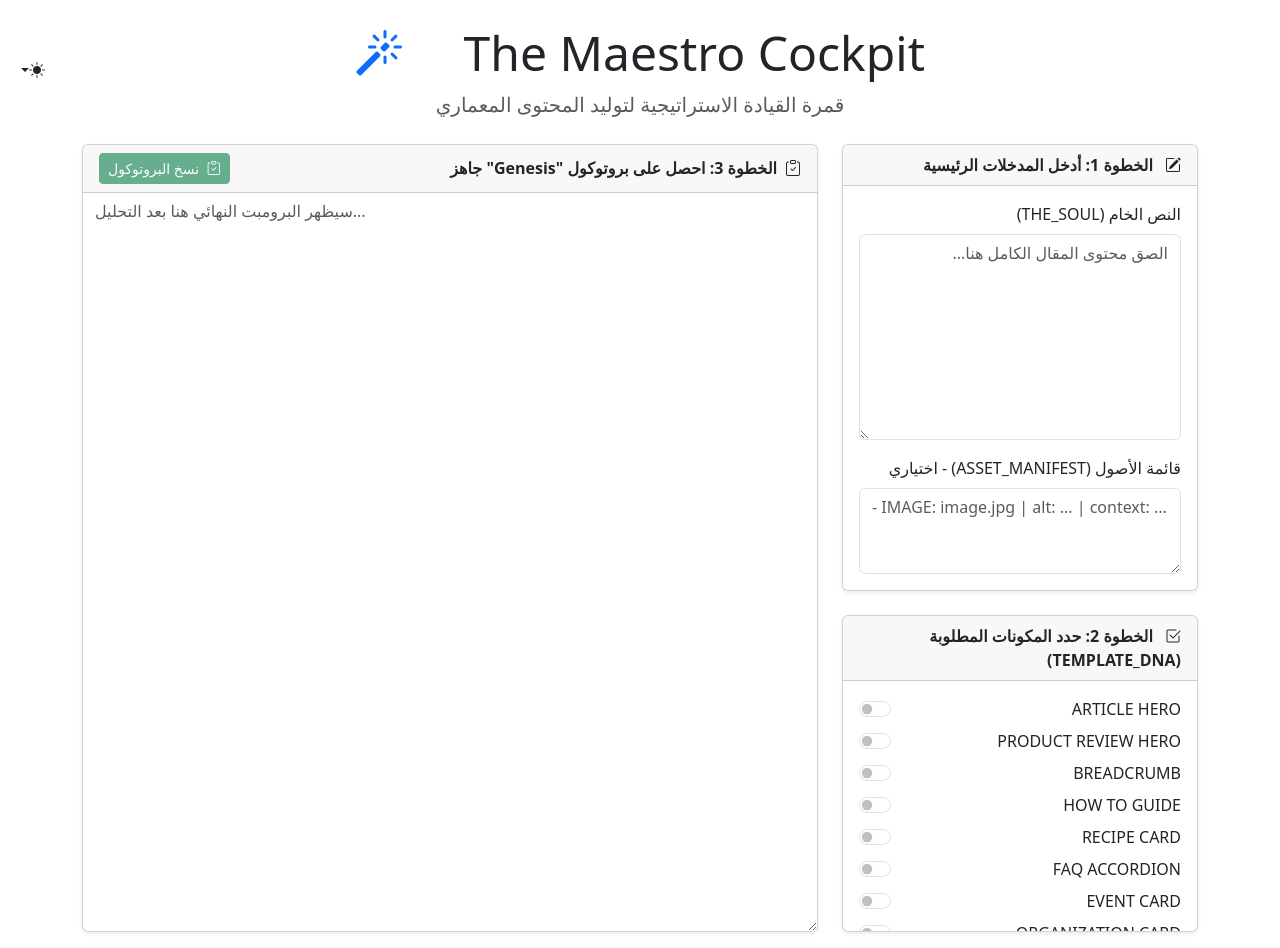
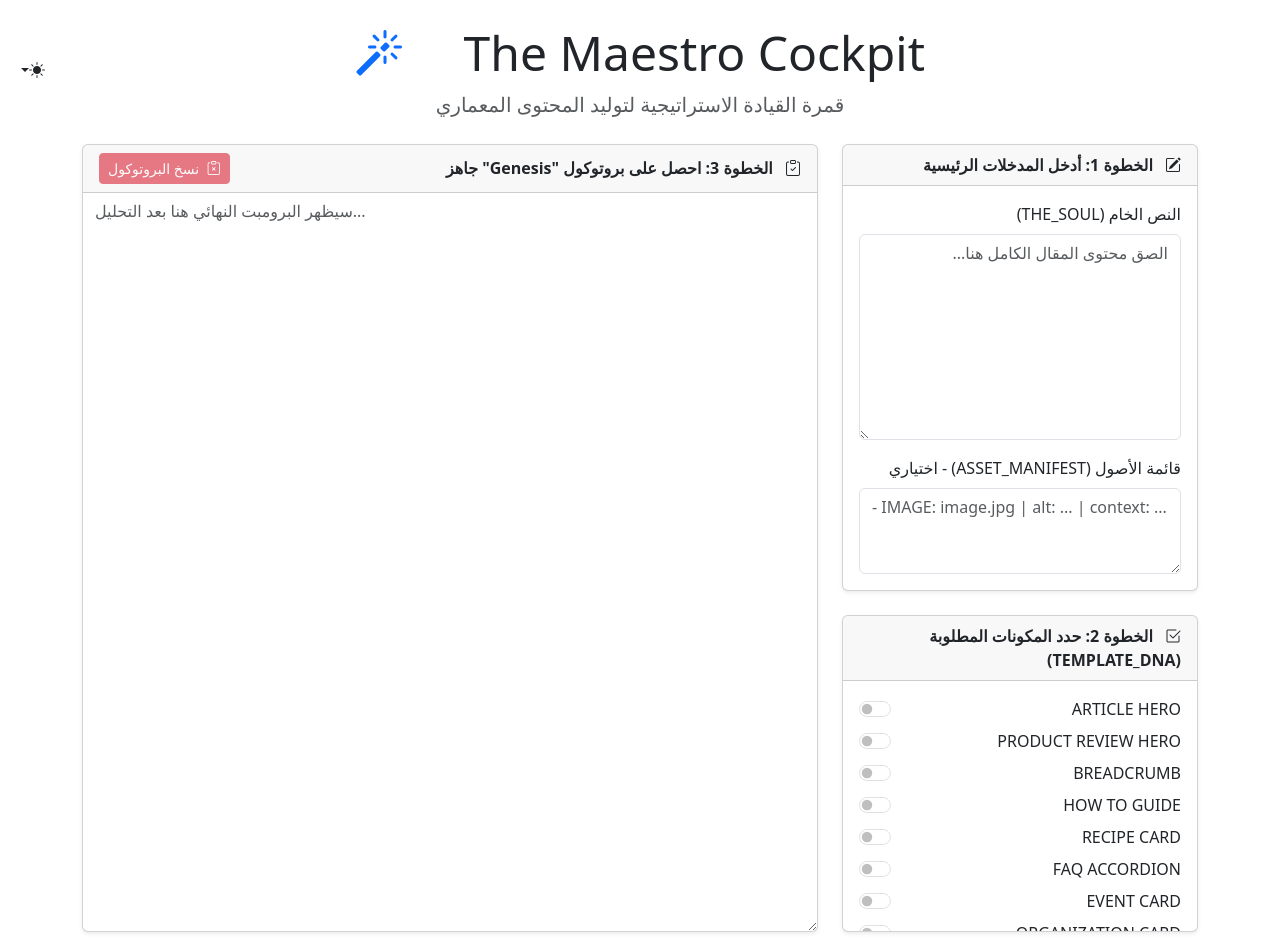
Before and after one commit to AI8V/maestro, a plain HTML site: page index.html in a window 1280 px wide. Shown: the top 948 px of the page. Drawn offline with nearby package versions, Linux system fonts and the light colour scheme.

Commit message:
Update index.html

```diff
--- a/index.html
+++ b/index.html
@@ -118,7 +118,14 @@
                 </div>
                 <div class="col-lg-8">
                     <div class="card h-100 shadow-sm">
-                        <div class="card-header d-flex justify-content-between align-items-center"><span class="fw-bold"><span class="bi bi-clipboard-check ms-2" aria-hidden="true"></span>الخطوة 3: احصل على بروتوكول "Genesis" جاهز</span><button class="btn btn-success btn-sm" id="copyPromptBtn" disabled><i class="bi bi-clipboard-check ms-1" aria-hidden="true"></i> نسخ البروتوكول</button></div>
+                        <div class="card-header d-flex justify-content-between align-items-center">
+                            <span class="fw-bold">
+                                <span class="bi bi-clipboard-check ms-2" aria-hidden="true">
+                                    </span>الخطوة 3: احصل على بروتوكول "Genesis" جاهز</span>
+                            <button class="btn btn-danger btn-sm" id="copyPromptBtn" disabled>
+                                <i class="bi bi-clipboard-x ms-1" aria-hidden="true"></i> نسخ البروتوكول
+                            </button>
+                        </div>
                         <div class="card-body p-0 h-100"><textarea class="border-0 form-control h-100" dir="ltr" id="generatedPromptOutput" placeholder="سيظهر البرومبت النهائي هنا بعد التحليل..." readonly=""></textarea></div>
                     </div>
                 </div>
```
